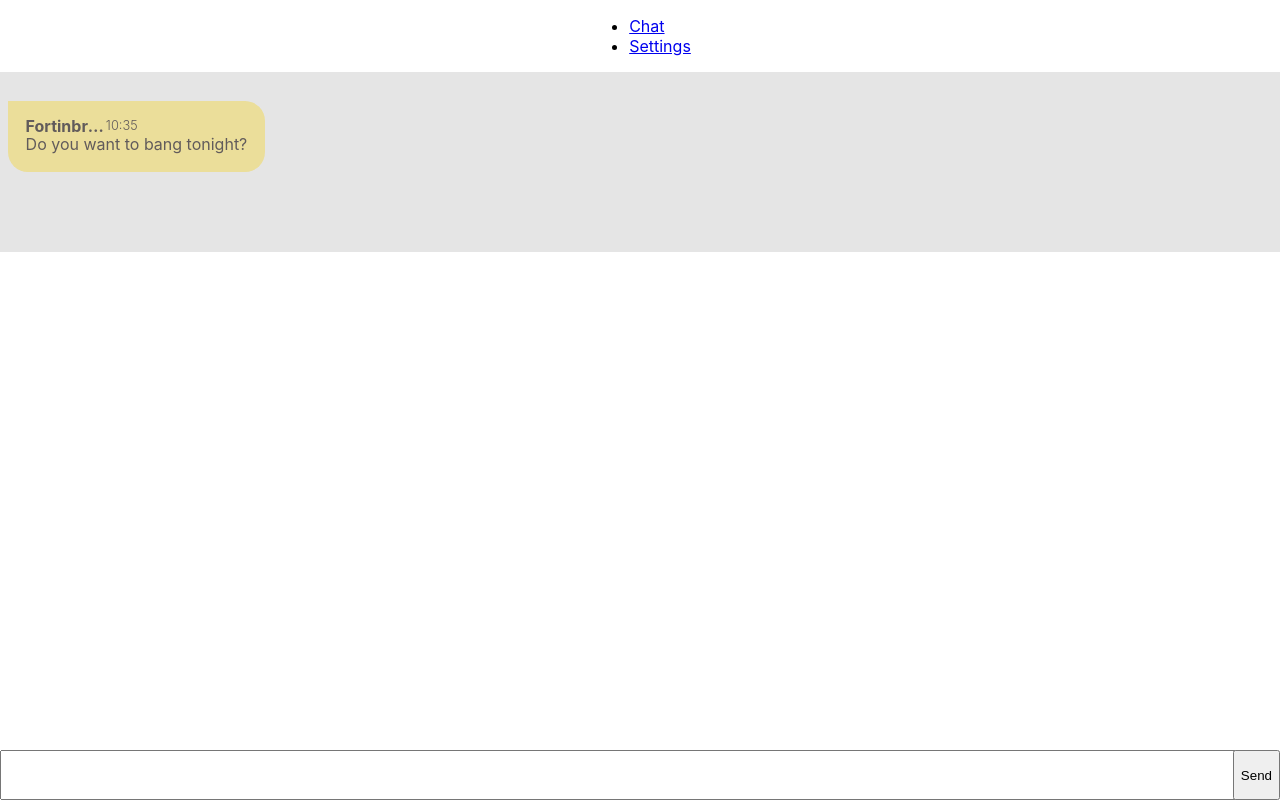
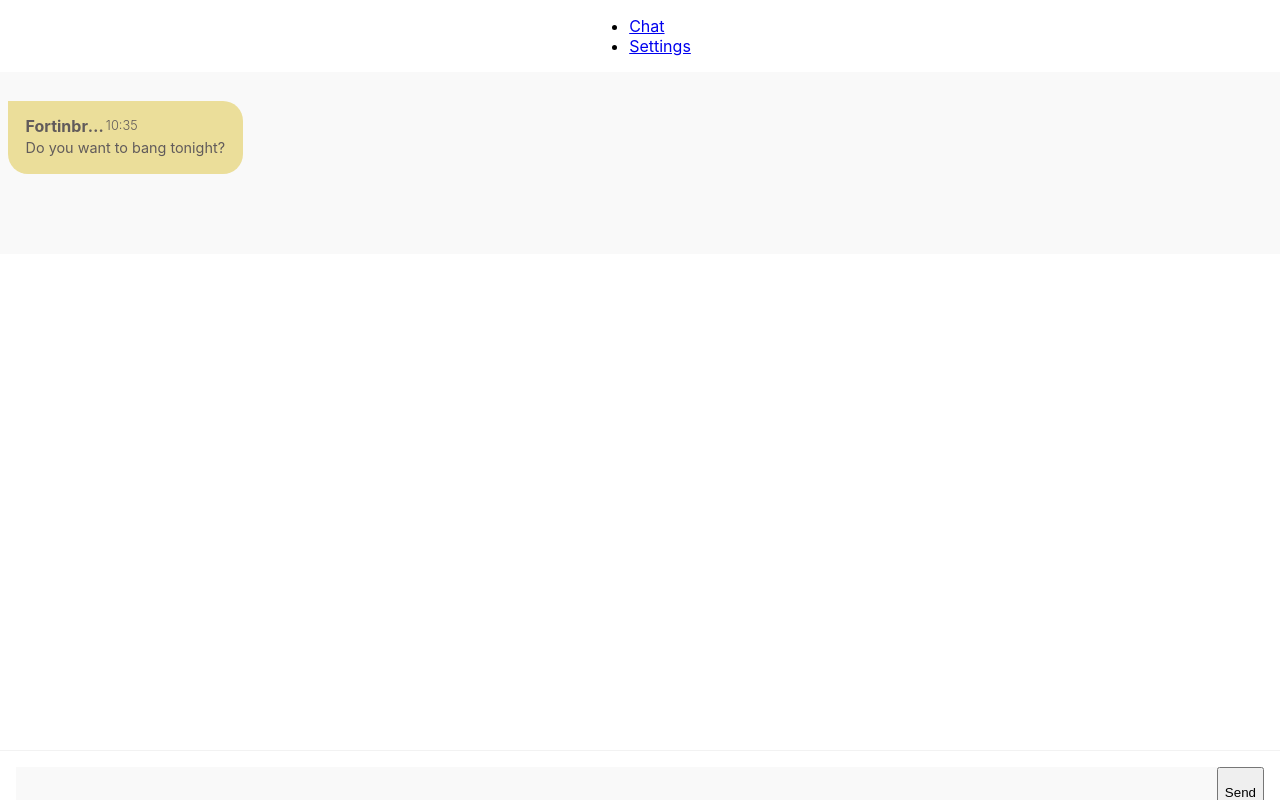
Before and after one commit to pasoevi/chat, a React (Create React App) app in the folder client/: page / in a window 1280 px wide. Built offline with nearby package versions, Linux system fonts and the light colour scheme; no server answers; what node-uuid would draw is missing.

Commit message:
Merge branches

```diff
--- a/client/src/App.module.scss
+++ b/client/src/App.module.scss
@@ -1,4 +1,4 @@
 .app {
-    min-height: 100%;
-    overflow: auto;
+  min-height: 100%;
+  overflow: auto;
 }
--- a/client/src/components/Chat/Chat.module.scss
+++ b/client/src/components/Chat/Chat.module.scss
@@ -1,6 +1,6 @@
 .chat {
-    overflow: auto;
-    background-color: #e5e5e5;
+  overflow: auto;
+  background-color: #f9f9f9;
 }
 
 .hidden {
--- a/client/src/components/Message/Message.module.scss
+++ b/client/src/components/Message/Message.module.scss
@@ -33,5 +33,7 @@
 }
 
 .text {
-    font-size: 1em;
+  font-size: 0.9em;
+  text-align: left;
+  margin-top: 5px;
 }
--- a/client/src/components/SendMessage/SendButton/SendButton.module.scss
+++ b/client/src/components/SendMessage/SendButton/SendButton.module.scss
@@ -1,3 +1,5 @@
 .sendButton {
-    background-color: #888;
+  background-color: green;
+  border: none;
+  height: 3.5em;
 }
--- a/client/src/components/SendMessage/SendButton/SendButton.tsx
+++ b/client/src/components/SendMessage/SendButton/SendButton.tsx
@@ -1,9 +1,10 @@
 import React from "react";
+import * as styles from "./SendButton.module.scss";
 
 export interface SendButtonProps {
-    onClick: () => void;
+  onClick: () => void;
 }
 
 export const SendButton: React.FC<SendButtonProps> = React.memo((props) => {
-    return <button onClick={props.onClick} />;
+  return <button className={styles.sendButton} onClick={props.onClick} />;
 });
--- a/client/src/components/SendMessage/SendMessage.module.scss
+++ b/client/src/components/SendMessage/SendMessage.module.scss
@@ -2,6 +2,9 @@
   display: flex;
   justify-content: space-between;
   height: 100%;
+  background-color: white;
+  padding: 1em;
+  border-top: 1px solid #f2f2f2;
 
   label {
     width: 100%;
@@ -10,5 +13,7 @@
     width: 100%;
     text-align: justify;
     line-height: 3.3em;
+    background-color: #f9f9f9;
+    border: none;
   }
 }
```
Also changed, not shown: client/src/components/Message/MessageDrops.module.scss (indentation only), 1 other file (tests, documents, lock files or other folders). Lines whose indentation alone changed are shown as unchanged.
